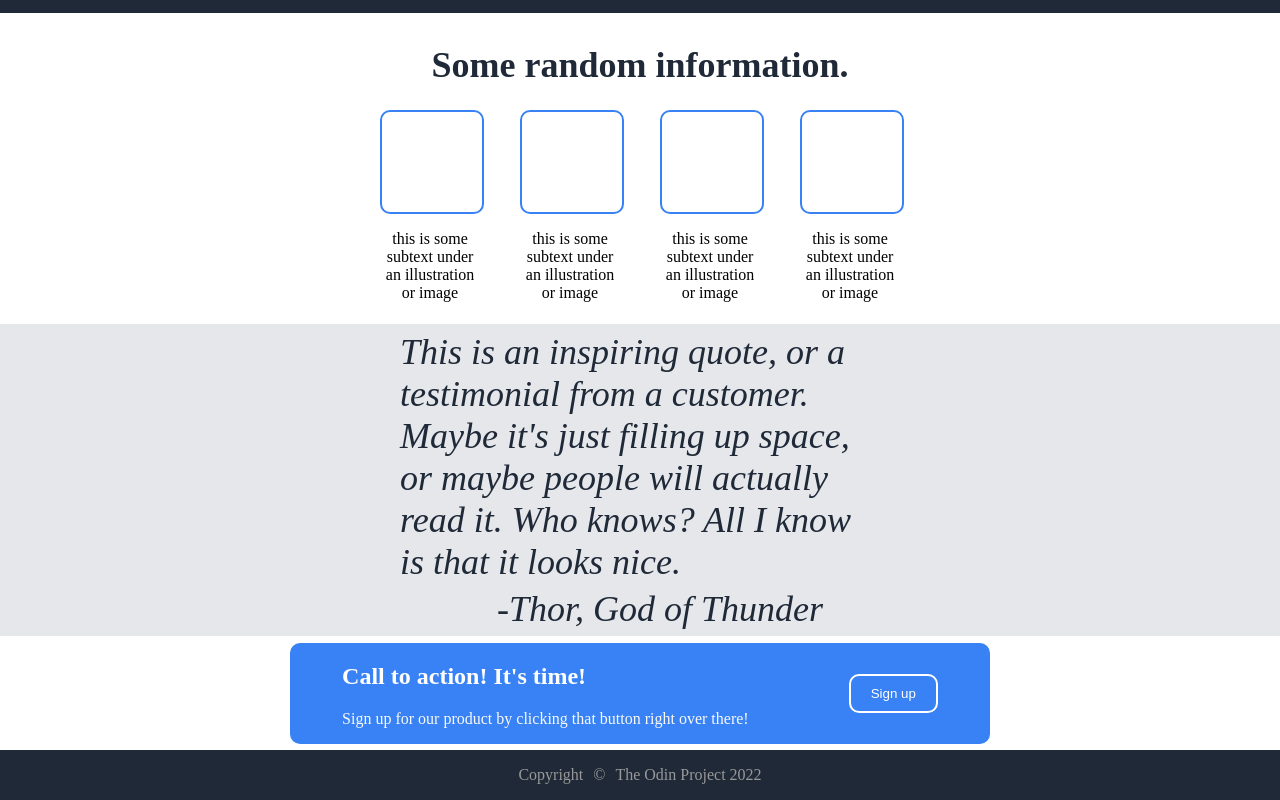
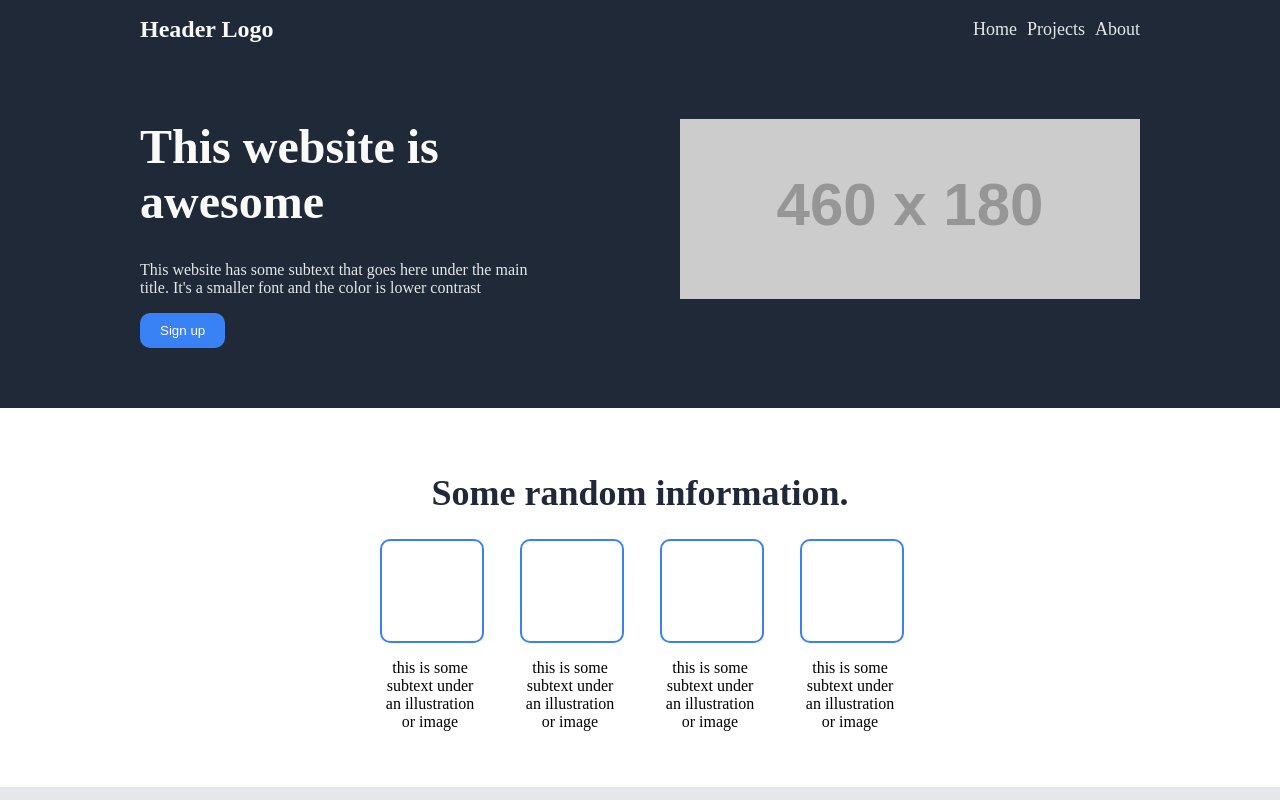
Before and after one commit to LightYagami116/Odin-Project-Landing-Page, a plain HTML site: page index.html in a window 1280 px wide. Shown: the top 800 px of the page. Drawn offline with Linux system fonts and the light colour scheme; placeholder pictures from the web are drawn by us.

Commit message:
landing page complete

```diff
--- a/css/style.css
+++ b/css/style.css
@@ -8,11 +8,61 @@ body{
   background: #1f2937;
   flex: 1;
 }
+.hero .navbar{
+  display: flex;
+  justify-content: center;
+  width: 1000px;
+  margin-left: auto;
+  margin-right: auto;
+}
+.hero .navbar h1{
+  font-size: 24px;
+  color: #f9faf8;
+}
+.hero .navbar ul{
+  list-style-type: none;
+  display: flex;
+  align-items: center;
+  margin-left: auto;
+}
+.hero .navbar ul li{
+  color: #e5e7eb;
+  font-size: 18px;
+}
+.hero .navbar ul li:nth-child(2){
+  margin: 0 10px;
+}
+.hero .main{
+  /*width: 1000px;*/
+  display: flex;
+  flex-direction: row;
+  padding: 60px 0;
+}
+.left{
+  width: 400px;
+  color: #e5e7eb;
+  margin-right: 140px;
+}
+.hero .main .left h1{
+  font-size: 48px;
+  font-weight: bolder;
+  color: #f9faf8;
+  text-align: left;
+  margin-top: 0;
+}
+.hero .main .left button{
+  border: none;
+  padding: 10px 20px;
+  border-radius: 10px;
+  background: #3882f6;
+  color: #fff;
+}
 .main{
   flex: 1;
   display: flex;
   flex-direction: column;
   justify-content: center;
+  padding: 40px 0;
 }
 .main h1{
   text-align: center;
@@ -50,18 +100,23 @@ body{
   flex-direction: column;
   justify-content: center;
   align-items: center;
+  padding: 60px 0;
 }
 .quote p:first-child{
   margin: 0 400px;
 }
 .quote p:last-child{
   margin: 5px 0 0 40px;
+  font-size: 20px;
+  font-weight: bold;
+  font-style: normal;
 }
 .callAction{
   flex: 1;
   display: flex;
   justify-content: center;
   align-items: center;
+  padding: 40px 0;
 }
 .callAction .container{
   background: #3882f6;
@@ -72,9 +127,11 @@ body{
 }
 .callAction .container h2{
   color: #fff;
+  margin-bottom: 0;
 }
 .callAction .container p{
   color: #FAF9F6;
+  margin-top: 0;
 }
 .callAction .container div:last-child{
   margin-left: 100px;
--- a/index.html
+++ b/index.html
@@ -6,7 +6,28 @@
     <title>Landing Page</title>
   </head>
   <body>
-    <div class="hero"></div>
+    <div class="hero">
+      <div class="navbar">
+        <h1>Header Logo</h1>
+        <ul>
+          <li>Home</li>
+          <li>Projects</li>
+          <li>About</li>
+        </ul>
+      </div>
+      <div class="main">
+        <div class="left">
+          <h1>This website is awesome</h1>
+          <p>This website has some subtext that goes here
+          under the main title. It's a smaller font and
+          the color is lower contrast</p>
+          <button>Sign up</button>
+        </div>
+        <div class="right">
+          <img src="http://via.placeholder.com/460x180" alt="placeholder">
+        </div>
+      </div>
+    </div>
     <div class="main">
       <h1>Some random information.</h1>
       <div class="container">
```
